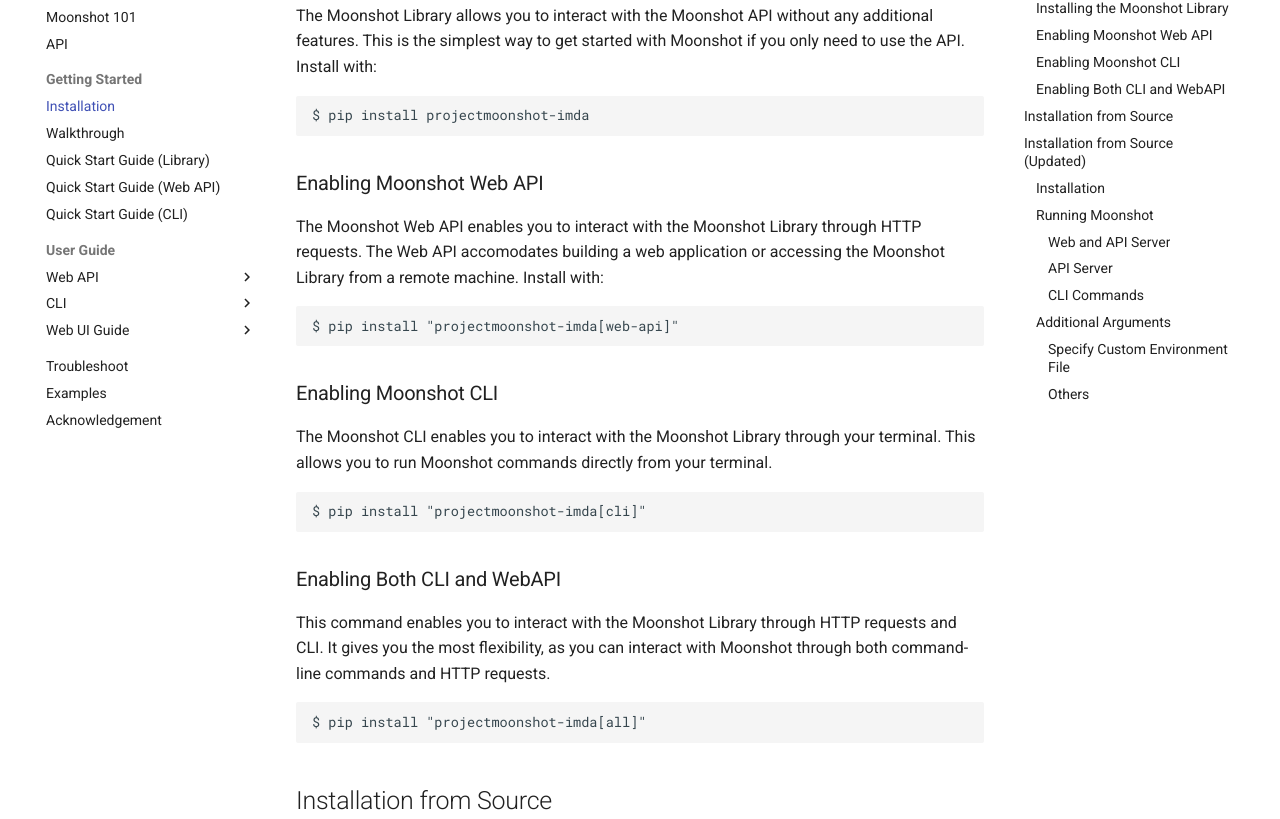
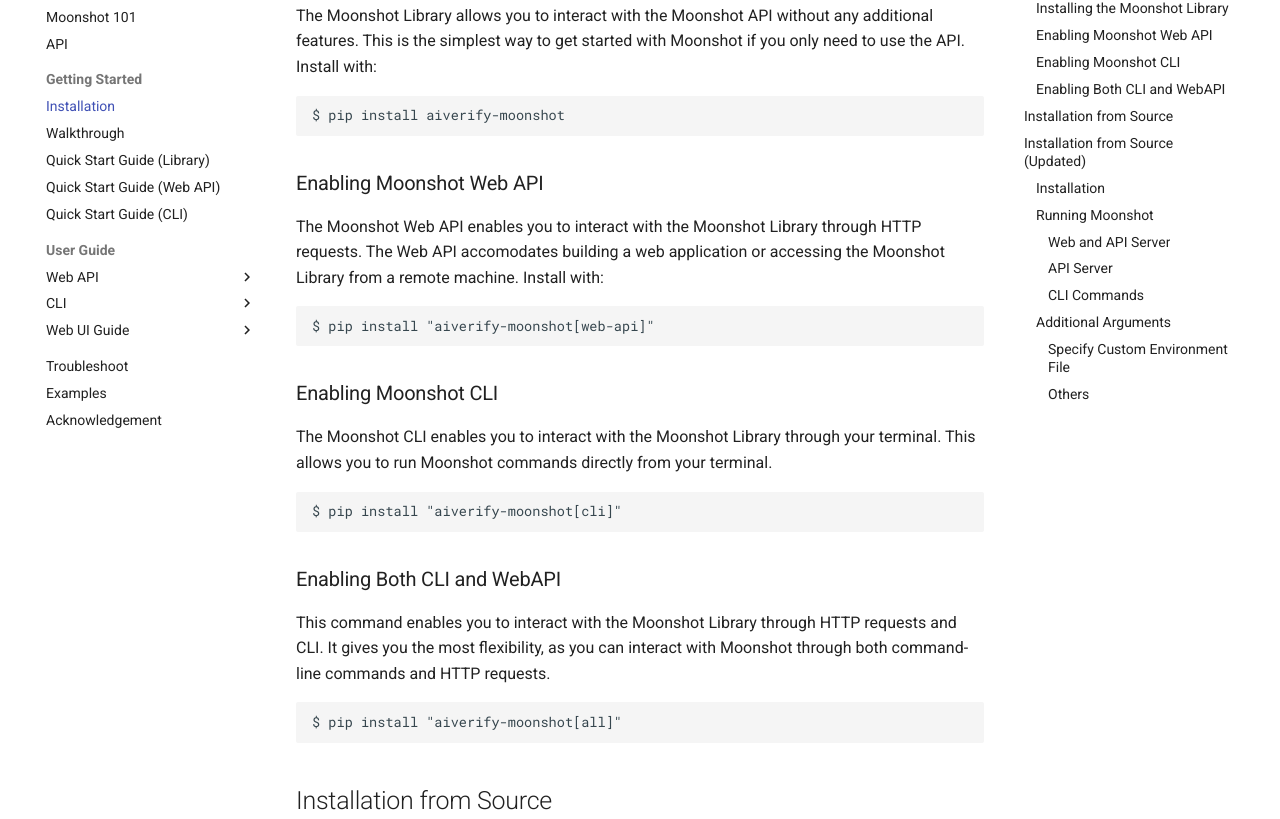
Before and after one commit to aiverify-foundation/moonshot, an MkDocs documentation site: the page built from docs/getting_started/installation.md, in a window 1280 px wide and 1400 px high, scrolled down 534 px. Shown: the part 154-973 px from the top of the window. Built offline with MkDocs 1.6.1 and Material for MkDocs 9.7.7, drawn with Linux system fonts in a browser that asks for light colours; comment, search, counter and statistics services are not loaded.

Commit message:
Replace pip install commands for Installation

````diff
--- a/docs/getting_started/installation.md
+++ b/docs/getting_started/installation.md
@@ -17,26 +17,26 @@ This project <span style="color:red;">strictly</span> requires Python <span styl
 ### Installing the Moonshot Library
 The Moonshot Library allows you to interact with the Moonshot API without any additional features. This is the simplest way to get started with Moonshot if you only need to use the API. Install with:
 ```
-$ pip install projectmoonshot-imda
+$ pip install aiverify-moonshot
 ```
 
 ### Enabling Moonshot Web API
 The Moonshot Web API enables you to interact with the Moonshot Library through HTTP requests. The Web API accomodates building a web application or accessing the Moonshot Library from a remote machine. Install with:
 ```
-$ pip install "projectmoonshot-imda[web-api]"
+$ pip install "aiverify-moonshot[web-api]"
 ```
 
 ### Enabling Moonshot CLI
 The Moonshot CLI enables you to interact with the Moonshot Library through your terminal. This allows you to run Moonshot commands directly from your terminal.
 
 ```
-$ pip install "projectmoonshot-imda[cli]"
+$ pip install "aiverify-moonshot[cli]"
 ```
 
 ### Enabling Both CLI and WebAPI
 This command enables you to interact with the Moonshot Library through HTTP requests and CLI. It gives you the most flexibility, as you can interact with Moonshot through both command-line commands and HTTP requests.
 ```
-$ pip install "projectmoonshot-imda[all]"
+$ pip install "aiverify-moonshot[all]"
 ```
 
 ## Installation from Source
````
